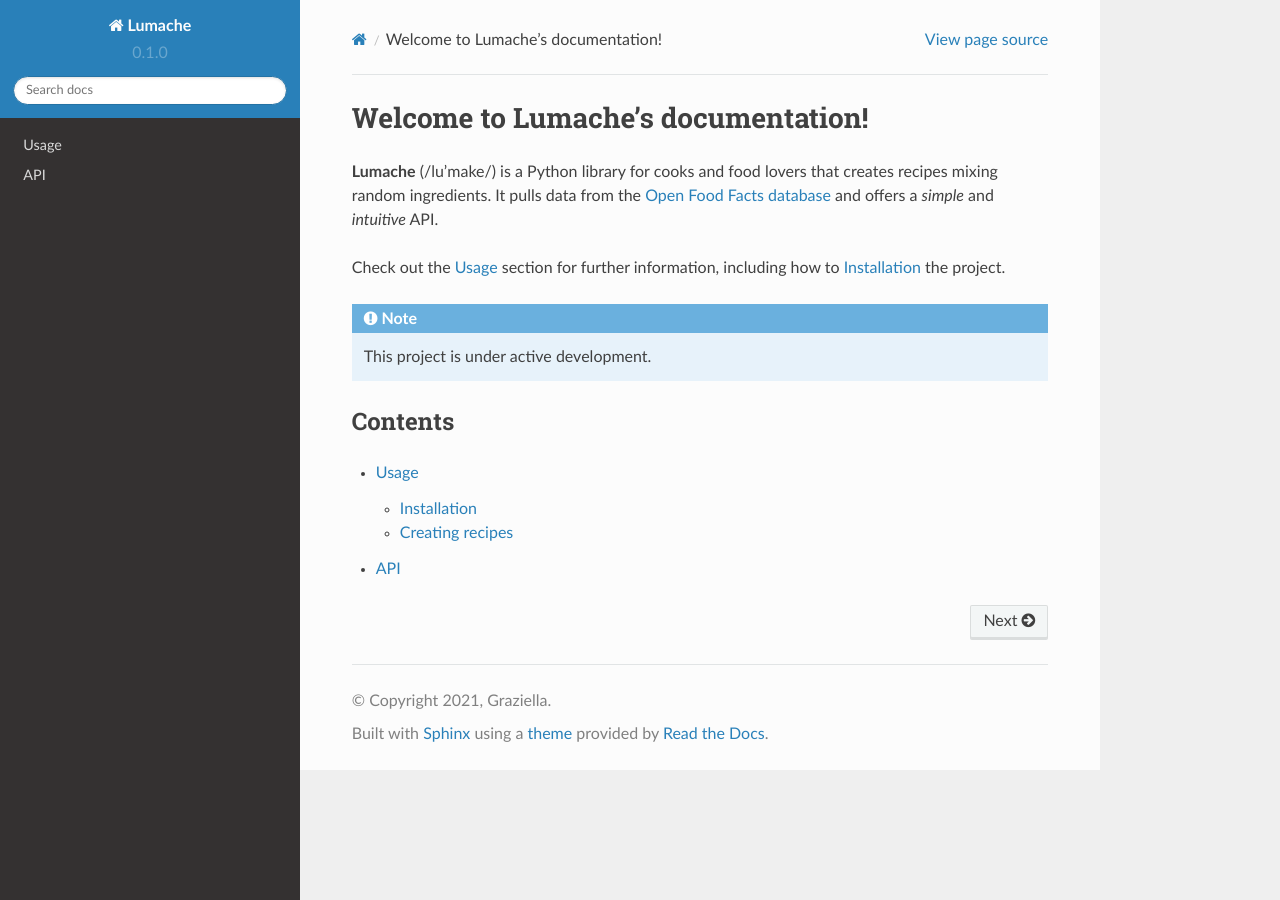
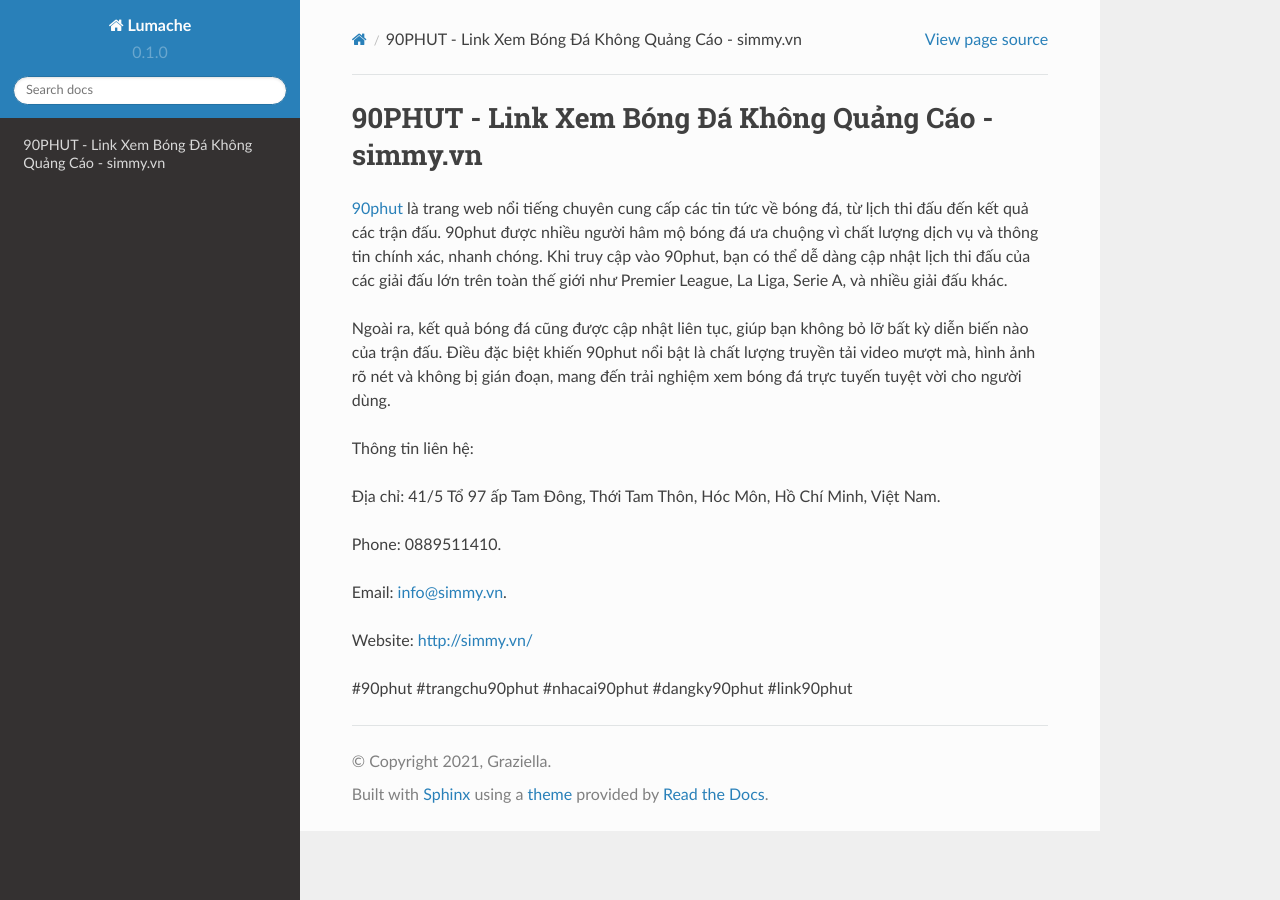
Before and after one commit to phamduyhong/tructiepbongda90phut, a Sphinx documentation site: the page built from docs/source/index.rst, in a window 1280 px wide. Built offline with Sphinx 7.4.7 and the Read the Docs theme 2.0.0, drawn with Linux system fonts in a browser that asks for light colours.

Commit message:
Update index.rst

```diff
--- a/docs/source/index.rst
+++ b/docs/source/index.rst
@@ -1,22 +1,18 @@
-Welcome to Lumache's documentation!
+90PHUT - Link Xem Bóng Đá Không Quảng Cáo - simmy.vn
 ===================================
 
-**Lumache** (/lu'make/) is a Python library for cooks and food lovers
-that creates recipes mixing random ingredients.
-It pulls data from the `Open Food Facts database <https://world.openfoodfacts.org/>`_
-and offers a *simple* and *intuitive* API.
+`90phut <http://simmy.vn/>`_ là trang web nổi tiếng chuyên cung cấp các tin tức về bóng đá, từ lịch thi đấu đến kết quả các trận đấu. 90phut được nhiều người hâm mộ bóng đá ưa chuộng vì chất lượng dịch vụ và thông tin chính xác, nhanh chóng. Khi truy cập vào 90phut, bạn có thể dễ dàng cập nhật lịch thi đấu của các giải đấu lớn trên toàn thế giới như Premier League, La Liga, Serie A, và nhiều giải đấu khác.
 
-Check out the :doc:`usage` section for further information, including
-how to :ref:`installation` the project.
+Ngoài ra, kết quả bóng đá cũng được cập nhật liên tục, giúp bạn không bỏ lỡ bất kỳ diễn biến nào của trận đấu. Điều đặc biệt khiến 90phut nổi bật là chất lượng truyền tải video mượt mà, hình ảnh rõ nét và không bị gián đoạn, mang đến trải nghiệm xem bóng đá trực tuyến tuyệt vời cho người dùng.
 
-.. note::
+Thông tin liên hệ:
 
-   This project is under active development.
+Địa chỉ: 41/5 Tổ 97 ấp Tam Đông, Thới Tam Thôn, Hóc Môn, Hồ Chí Minh, Việt Nam.
 
-Contents
---------
+Phone: 0889511410.
 
-.. toctree::
+Email: info@simmy.vn.
 
-   usage
-   api
+Website: http://simmy.vn/
+
+#90phut #trangchu90phut #nhacai90phut #dangky90phut #link90phut
```
